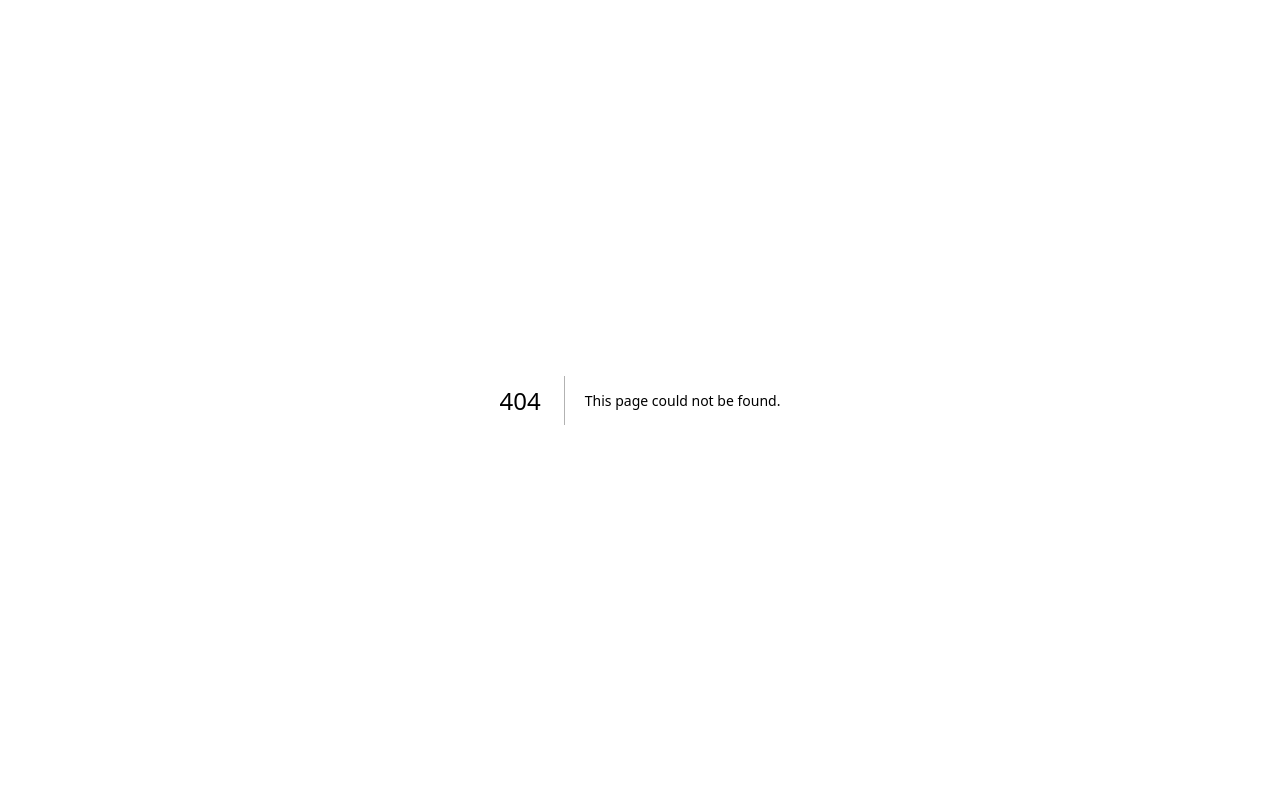
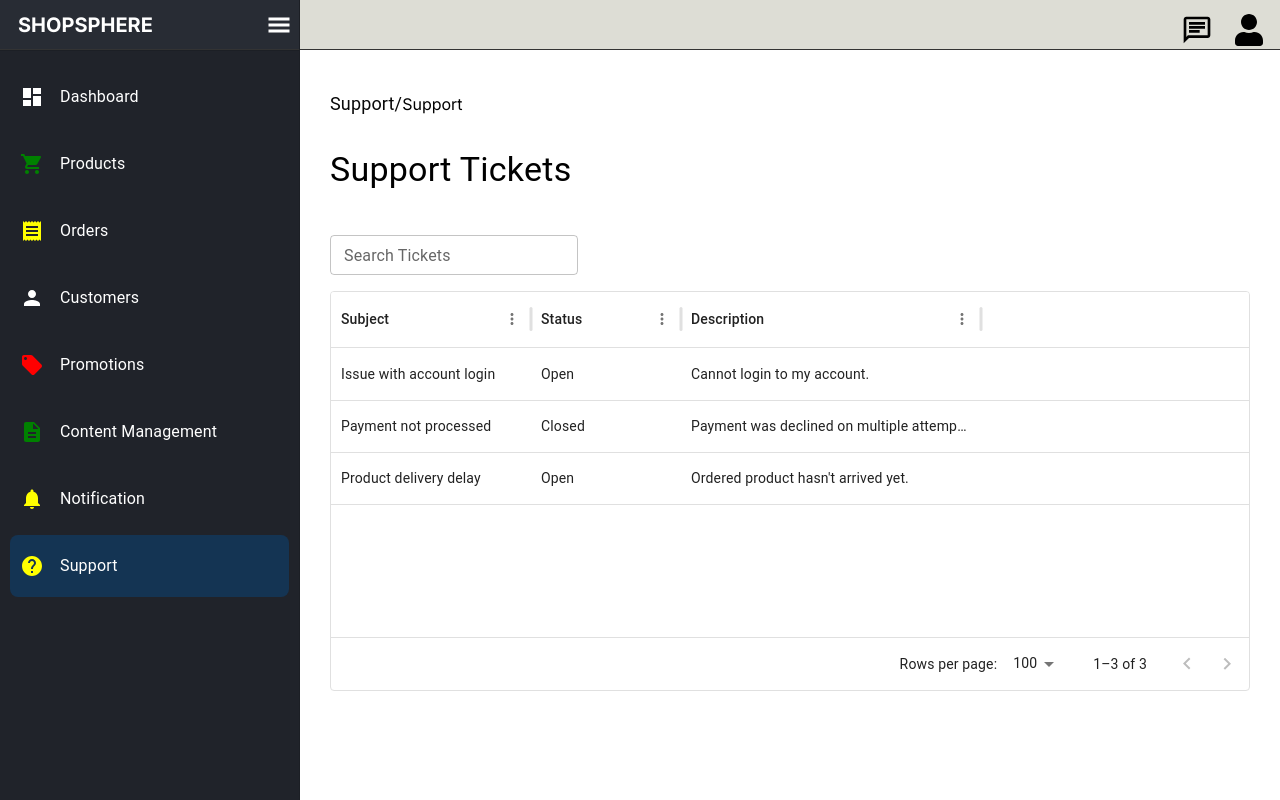
Before and after one commit to rojinnn/ShopSphere-ms, a Next.js app: page /support in a window 1280 px wide. Before the commit this address had no page. Built offline with nearby package versions, Linux system fonts and the light colour scheme; sample sign-in values are in the browser's storage.

Commit message:
create support page

```diff
--- /dev/null
+++ b/src/app/support/layout.js
@@ -0,0 +1,13 @@
+"use client";
+import InnerLayout from "@/components/InnerLayout";
+import store from "@/store/store";
+import { Provider } from "react-redux";
+const layout = ({ children }) => {
+  return (
+    <Provider store={store}>
+      <InnerLayout>{children}</InnerLayout>
+    </Provider>
+  );
+};
+
+export default layout;
--- /dev/null
+++ b/src/app/support/page.js
@@ -0,0 +1,197 @@
+"use client";
+import React, { useState } from "react";
+import {
+  Box,
+  Typography,
+  TextField,
+  Modal,
+  Button,
+  IconButton,
+} from "@mui/material";
+import {
+  DataGrid,
+  GridToolbarContainer,
+  GridToolbarExport,
+  GridToolbarDensitySelector,
+  GridToolbarFilterButton,
+  GridToolbarColumnsButton,
+} from "@mui/x-data-grid";
+import CustomBreadcrumbs from "@/components/CustomBreadCrumbs";
+import Layout from "@/components/transitionlayout";
+import CloseIcon from "@mui/icons-material/Close";
+
+const SupportPage = () => {
+  const [tickets, setTickets] = useState([
+    {
+      id: 1,
+      subject: "Issue with account login",
+      status: "Open",
+      description: "Cannot login to my account.",
+    },
+    {
+      id: 2,
+      subject: "Payment not processed",
+      status: "Closed",
+      description: "Payment was declined on multiple attempts.",
+    },
+    {
+      id: 3,
+      subject: "Product delivery delay",
+      status: "Open",
+      description: "Ordered product hasn't arrived yet.",
+    },
+  ]);
+
+  const [filteredTickets, setFilteredTickets] = useState([]);
+  const [searchTerm, setSearchTerm] = useState("");
+  const [selectedTicket, setSelectedTicket] = useState(null);
+  const [openDetailsModal, setOpenDetailsModal] = useState(false);
+
+  const columns = [
+    { field: "subject", headerName: "Subject", width: 200 },
+    { field: "status", headerName: "Status", width: 150 },
+    { field: "description", headerName: "Description", width: 300 },
+  ];
+
+  const handleSearch = (e) => {
+    const value = e.target.value.toLowerCase();
+    setSearchTerm(value);
+
+    const filteredData = tickets.filter(
+      (ticket) =>
+        ticket.subject.toLowerCase().includes(value) ||
+        ticket.status.toLowerCase().includes(value) ||
+        ticket.description.toLowerCase().includes(value)
+    );
+    setFilteredTickets(filteredData);
+  };
+
+  const handleOpenDetails = (id) => {
+    const ticket = tickets.find((ticket) => ticket.id === id);
+    setSelectedTicket(ticket);
+    setOpenDetailsModal(true);
+  };
+
+  const handleCloseDetails = () => {
+    setSelectedTicket(null);
+    setOpenDetailsModal(false);
+  };
+
+  const handleMarkResolved = () => {
+    if (selectedTicket) {
+      const updatedTickets = tickets.map((ticket) =>
+        ticket.id === selectedTicket.id
+          ? { ...ticket, status: "Closed" }
+          : ticket
+      );
+      setTickets(updatedTickets);
+      setSelectedTicket({ ...selectedTicket, status: "Closed" });
+    }
+  };
+
+  return (
+    <Layout>
+      <CustomBreadcrumbs
+        title="Support"
+        links={[
+          {
+            path: "/support",
+            title: "Support",
+            active: true,
+          },
+        ]}
+      />
+      <Box
+        my={4}
+        display="flex"
+        justifyContent="space-between"
+        alignItems="center"
+      >
+        <div>
+          <Typography variant="h4" gutterBottom>
+            Support Tickets
+          </Typography>
+        </div>
+      </Box>
+      <Box my={2}>
+        <TextField
+          label="Search Tickets"
+          variant="outlined"
+          size="small"
+          value={searchTerm}
+          onChange={handleSearch}
+        />
+      </Box>
+      <div style={{ height: 400, width: "100%" }}>
+        <DataGrid
+          rows={searchTerm ? filteredTickets : tickets}
+          columns={columns}
+          pageSize={5}
+          rowsPerPageOptions={[5, 10, 20]}
+          components={{
+            Toolbar: () => (
+              <GridToolbarContainer>
+                <GridToolbarColumnsButton />
+                <GridToolbarFilterButton />
+                <GridToolbarDensitySelector />
+                <GridToolbarExport />
+              </GridToolbarContainer>
+            ),
+          }}
+          onRowClick={(row) => handleOpenDetails(row.id)}
+        />
+      </div>
+
+      <Modal open={openDetailsModal} onClose={handleCloseDetails}>
+        <Box
+          sx={{
+            position: "absolute",
+            top: "50%",
+            left: "50%",
+            transform: "translate(-50%, -50%)",
+            width: 400,
+            bgcolor: "background.paper",
+            boxShadow: 24,
+            p: 4,
+            borderRadius: 4,
+          }}
+        >
+          <Box display="flex" justifyContent="flex-end">
+            <IconButton
+              onClick={handleCloseDetails}
+              style={{ position: "absolute", top: 5, right: 5 }}
+            >
+              <CloseIcon />
+            </IconButton>
+          </Box>
+          <Typography variant="h6" gutterBottom>
+            Ticket Details
+          </Typography>
+          {selectedTicket && (
+            <div>
+              <Typography variant="body1" gutterBottom>
+                Subject: {selectedTicket.subject}
+              </Typography>
+              <Typography variant="body1" gutterBottom>
+                Status: {selectedTicket.status}
+              </Typography>
+              <Typography variant="body1" gutterBottom>
+                Description: {selectedTicket.description}
+              </Typography>
+            </div>
+          )}
+          <Box mt={2} display="flex" justifyContent="flex-end">
+            <Button
+              onClick={handleMarkResolved}
+              disabled={selectedTicket?.status === "Closed"}
+            >
+              Mark Resolved
+            </Button>
+          </Box>
+        </Box>
+      </Modal>
+    </Layout>
+  );
+};
+
+export default SupportPage;
```
